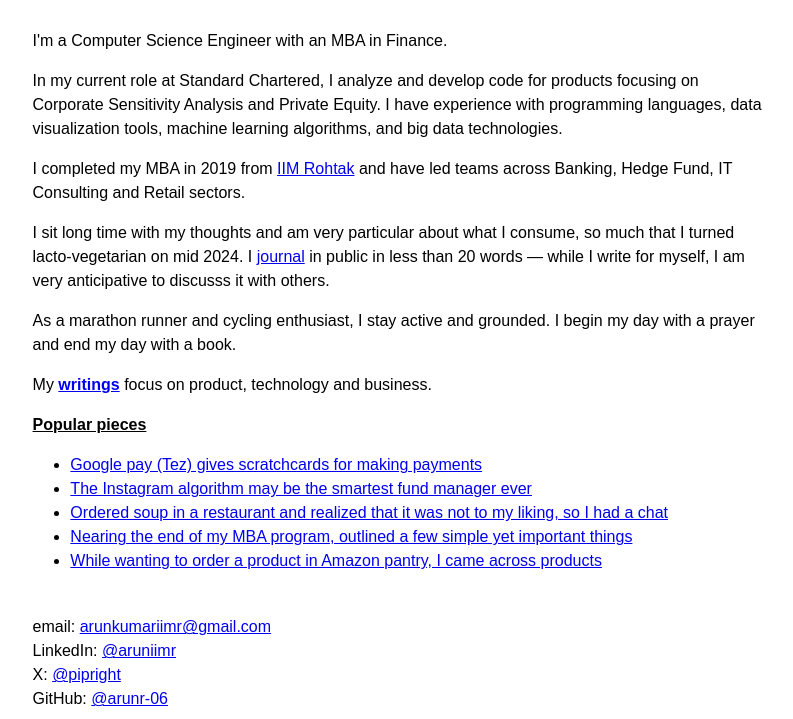
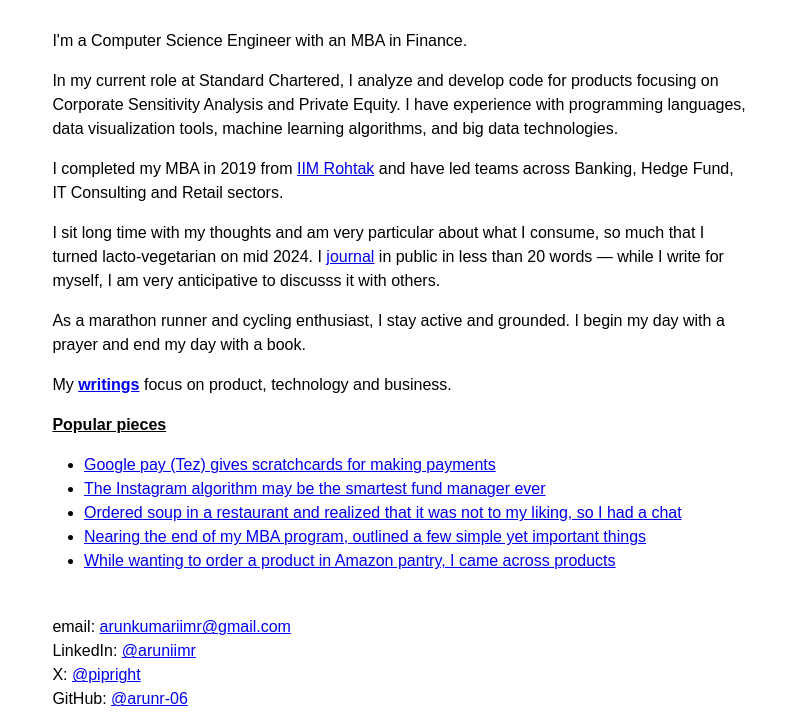
Before and after one commit to arunr-06/Website-pipright, a plain HTML site: page index.html in a window 1280 px wide. Shown: the part 167-886 px from the top of the page, without its empty margins (240-1033 px from the left). Drawn offline with Linux system fonts and the light colour scheme.

Commit message:
fourth commit

```diff
--- a/index.html
+++ b/index.html
@@ -8,22 +8,22 @@
         }
 
         p.padding {
-            padding-left: 7cm;
-            padding-right: 7cm;
+            padding-left: 22.5%;
+            padding-right: 22.5%;
             line-height: 1.5
         }
 
         p.padding_low_height {
-            padding-left: 7cm;
-            padding-right: 7cm;
+            padding-left: 22.5%;
+            padding-right: 22.5%;
             line-height: 0.5
         }
 
         ul {
 
             text-align: left;
-            padding-left: 8cm;
-            padding-right: 8cm;
+            padding-left: 25%;
+            padding-right: 25%;
             line-height: 1.5;
         }
     </style>
```
Also changed, not shown: index_writing.html (+6 -6 lines).
